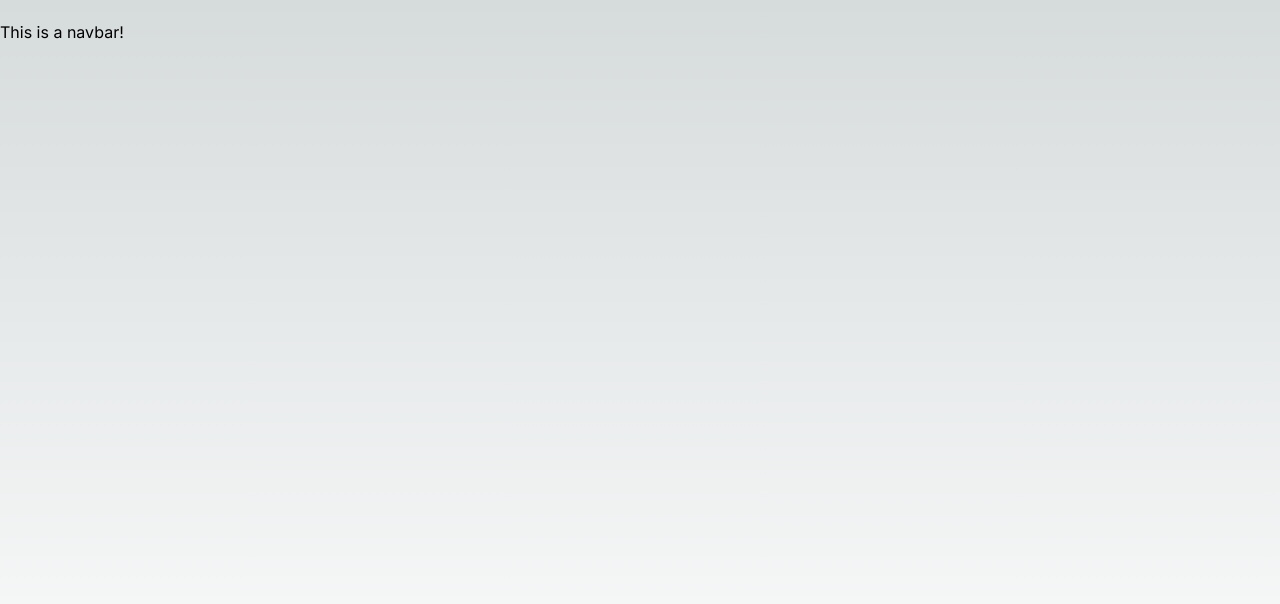
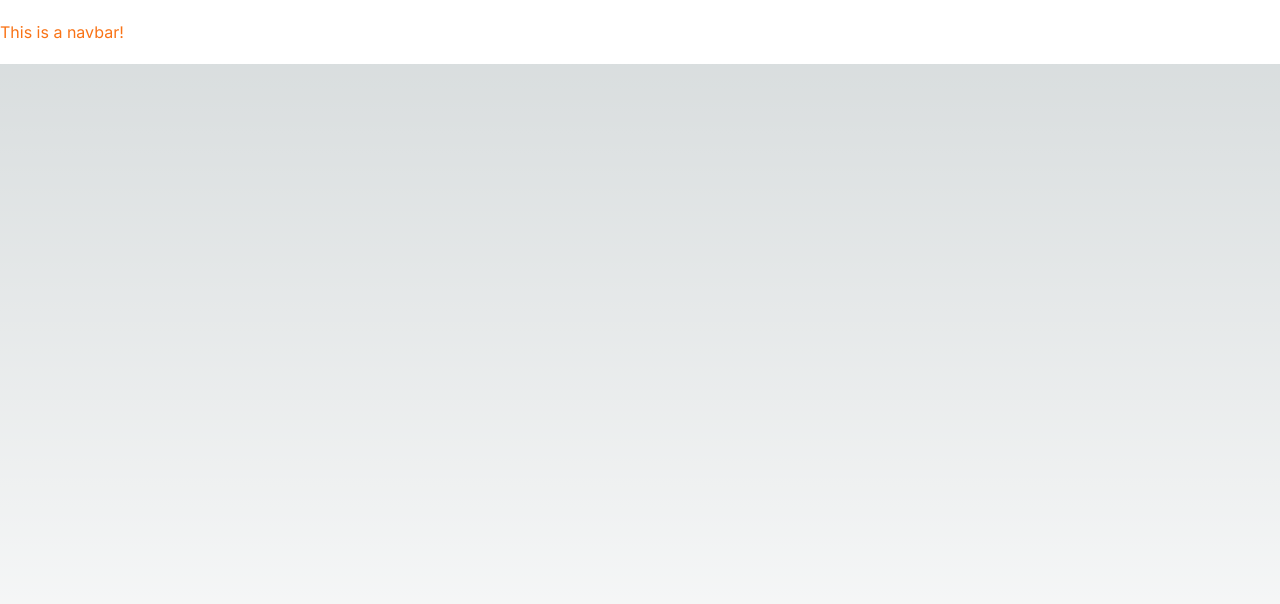
Before and after one commit to Royweru/blocks-real-estate-next-14, a Next.js app: page / in a window 1280 px wide. Shown: the top 604 px of the page. Built offline with nearby package versions, Linux system fonts and the light colour scheme.

Commit message:
modified:   components/Navbar/main-navbar.tsx

```diff
--- a/components/Navbar/main-navbar.tsx
+++ b/components/Navbar/main-navbar.tsx
@@ -2,7 +2,7 @@ import React from 'react'
 
 export const Navbar = () => {
   return (
-   <div className=' w-full py-5  border-white mb-4'>
+   <div className=' w-full py-5 bg-white text-orange-500 mb-4'>
      This is a navbar!
    </div>
   )
```
